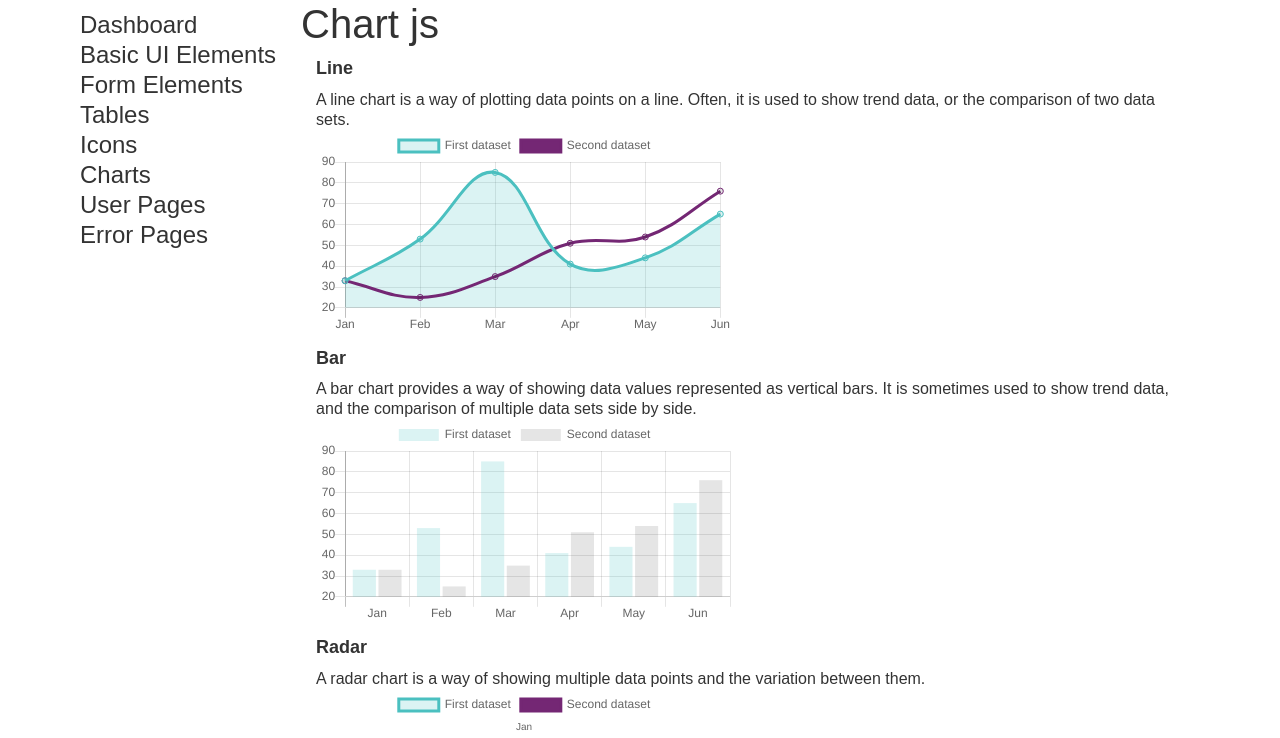
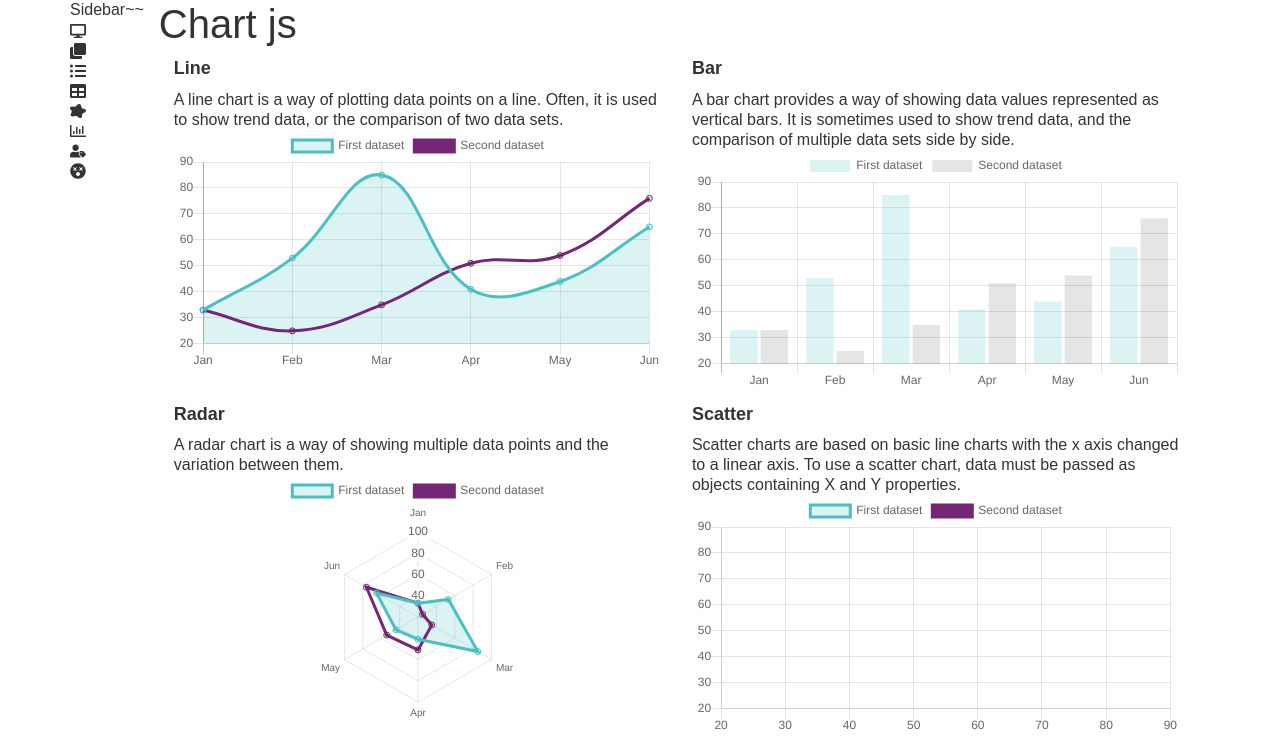
Before and after one commit to eunjeong09/template, a React (Create React App) app: page /chartjs in a window 1280 px wide. Shown: the top 738 px of the page. Built offline with nearby package versions, Linux system fonts and the light colour scheme.

Commit message:
Add icons, overlay on sidebar component sidebar 컴포넌트에 fontawesome 아이콘과 react-bootstrap overlay tooltip 메뉴리스트 추가

```diff
--- a/src/App.js
+++ b/src/App.js
@@ -1,4 +1,5 @@
 import Navbar from "./component/layout/navbar";
+import Sidebar from "./component/layout/sidebar";
 import { Container, Row, Col } from "react-bootstrap";
 import { Link, Route, BrowserRouter as Router } from "react-router-dom";
 
@@ -20,7 +21,8 @@
     <Router>
       <Container>
         <Row>
-          <Navbar />
+          {/* <Navbar /> */}
+          <Sidebar />
           <Col>
             <Route exact path="/" component={Dashboard} />
             <Route path="/buttons" component={Buttons} />
--- a/src/component/layout/sidebar.js
+++ b/src/component/layout/sidebar.js
@@ -1,9 +1,132 @@
+import React, { useState, useEffect } from "react";
+import { OverlayTrigger, Popover, Container, Row, Col } from "react-bootstrap";
+import { Link, Route } from "react-router-dom";
+
+//react-icons
+import {
+  FaDesktop,
+  FaClone,
+  FaRegChartBar,
+  FaListUl,
+  FaTable,
+  FaSplotch,
+  FaUserTag,
+  FaDizzy,
+} from "react-icons/fa";
+
+
 function Sidebar() {
-    return (
-      <div>
-        Sidebar
-      </div>
-    );
-  }
+  return (
+    <div className="sideBar">
+      Sidebar~~
+      <ul>
+        <li>
+          <FaDesktop />
+        </li>
+        <li>
+          <OverlayTrigger
+            placement="right"
+            overlay={
+              <ul>
+                <Link to="/buttons">
+                  <li>Buttons</li>
+                </Link>
+                <Link to="/dropdown">
+                  <li>Dropdowns</li>
+                </Link>
+              </ul>
+            }
+          >
+            <FaClone />
+          </OverlayTrigger>
+        </li>
+        <li>
+          <OverlayTrigger
+            placement="right"
+            overlay={
+              <ul>
+                <Link to="/element">
+                  <li>Basic Elements</li>
+                </Link>
+              </ul>
+            }
+          >
+            <FaListUl />
+          </OverlayTrigger>
+        </li>
+        <li>
+          <OverlayTrigger
+            placement="right"
+            overlay={
+              <ul>
+                <Link to="/tableBasic">
+                  <li>Basic Tables</li>
+                </Link>
+              </ul>
+            }
+          >
+            <FaTable />
+          </OverlayTrigger>
+        </li>
+        <li>
+          <FaSplotch />
+        </li>
+        <li>
+          <OverlayTrigger
+            placement="right"
+            overlay={
+              <ul>
+                <Link to="/chartjs">
+                  <li>ChartJS</li>
+                </Link>
+              </ul>
+            }
+          >
+            <FaRegChartBar />
+          </OverlayTrigger>
+        </li>
+        <li>
+          <OverlayTrigger
+            placement="right"
+            overlay={
+              <ul>
+                <Link to="login">
+                  <li>login</li>
+                </Link>
+                <Link to="join">
+                  <li>join</li>
+                </Link>
+              </ul>
+            }
+          >
+            <FaUserTag />
+          </OverlayTrigger>
+        </li>
+        <li>
+          <OverlayTrigger
+            placement="right"
+            overlay={
+              <ul>
+                <Link to="error400">
+                  <li>400</li>
+                </Link>
+                <Link to="error500">
+                  <li>500</li>
+                </Link>
+              </ul>
+            }
+          >
+            <FaDizzy />
+          </OverlayTrigger>
+        </li>
+        {/* <li>
+          <OverlayTrigger placement="right" overlay={popover}>
+            <FaDizzy />
+          </OverlayTrigger>
+        </li> */}
+      </ul>
+    </div>
+  );
+}
 
-  export default Sidebar;
+export default Sidebar;
--- a/src/style/default.sass
+++ b/src/style/default.sass
@@ -39,6 +39,11 @@
     .collapse
         font-size: 1rem
 
+// sidebar
+.sideBar
+
+
+
 // buttons comonent
 .buttons
     Button
```
